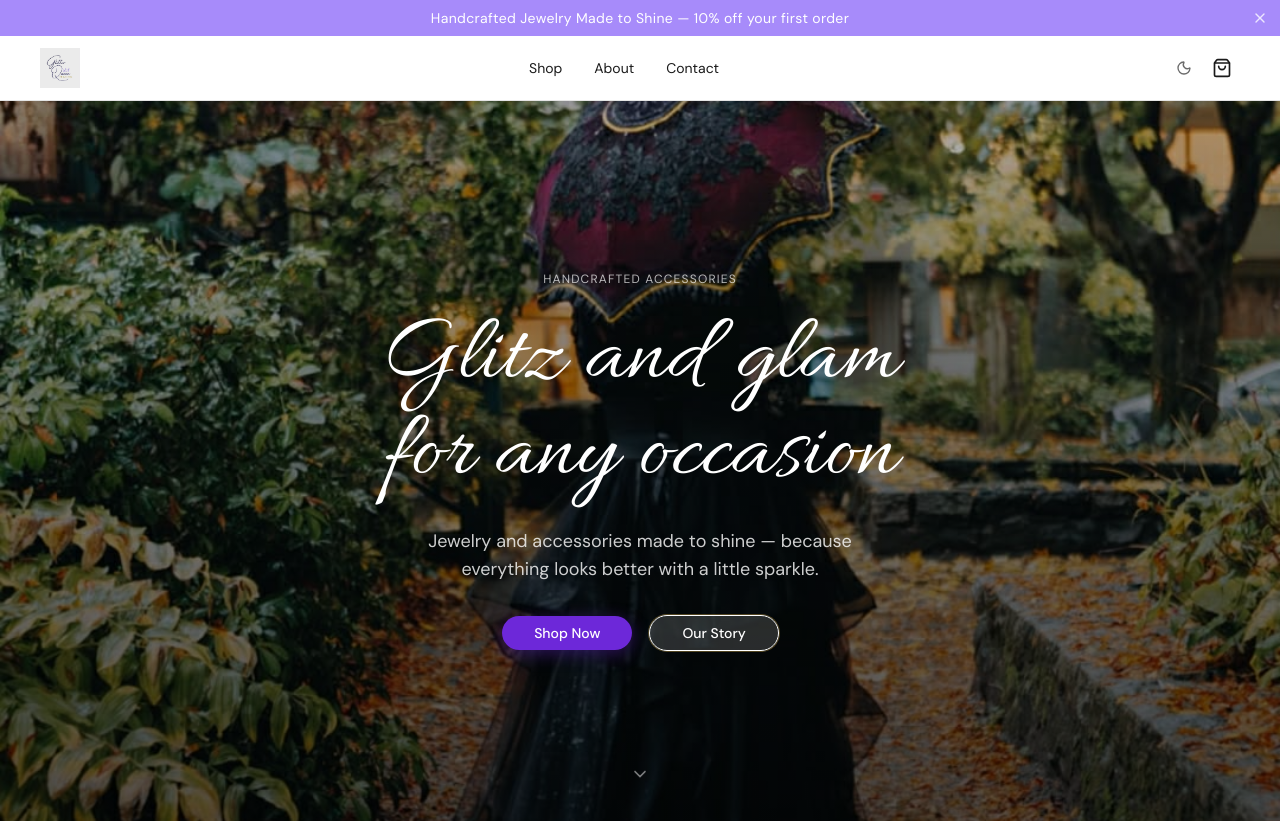
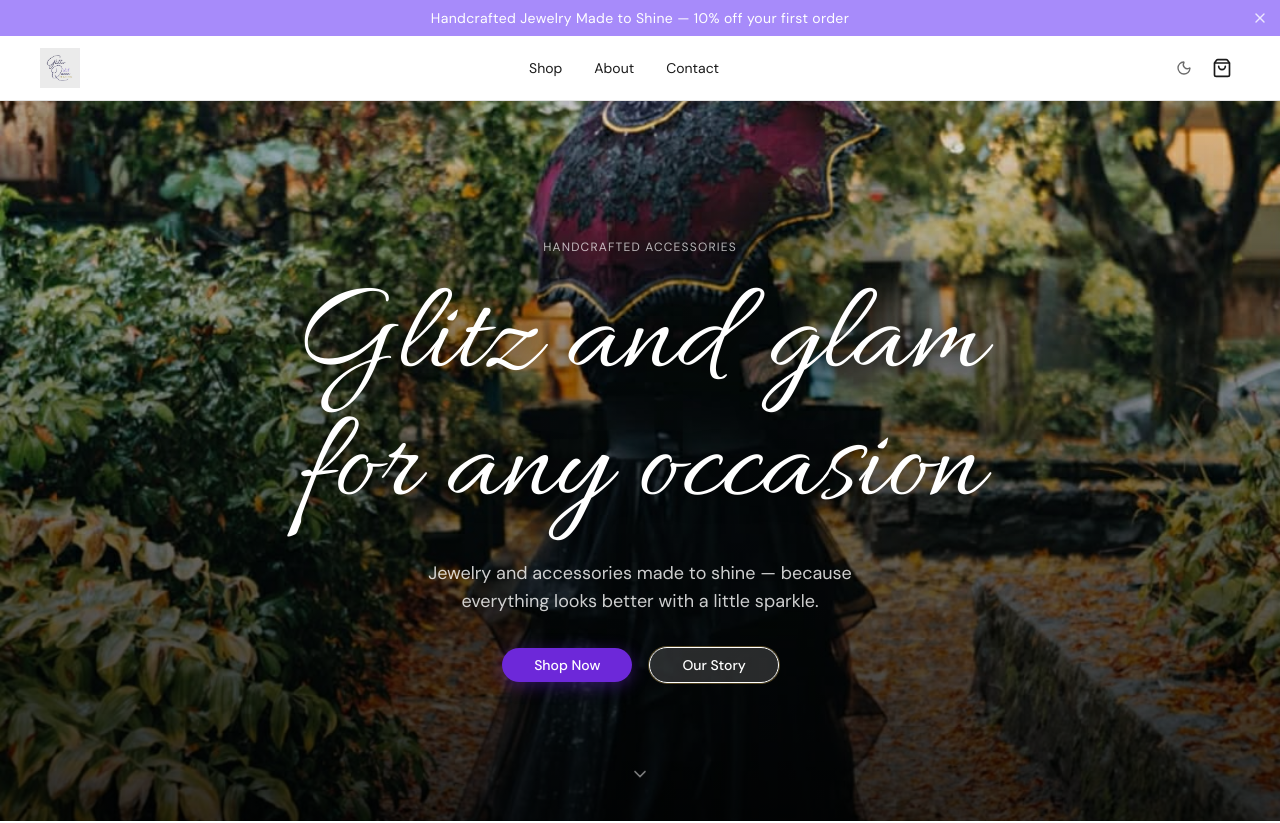
Before and after one commit to afk-bro/glitter-queen, a Next.js app: page / in a window 1280 px wide. Shown: the top 823 px of the page. Built offline with nearby package versions, Linux system fonts and the light colour scheme; no server answers; a web font is replaced by a local one.

Commit message:
feat: hero — stronger gradient, larger headline, text drop-shadow

```diff
--- a/components/home/HeroSection.tsx
+++ b/components/home/HeroSection.tsx
@@ -14,13 +14,13 @@ export function HeroSection() {
         priority
         sizes="100vw"
       />
-      <div className="absolute inset-0 bg-gradient-to-b from-black/30 via-black/50 to-black/65" />
+      <div className="absolute inset-0 bg-gradient-to-b from-black/10 via-black/50 to-black/80" />
 
       <div className="relative z-10 section-inner text-center flex flex-col items-center gap-6 px-6">
         <p className="font-body text-xs tracking-widest uppercase text-white/70">
           Handcrafted Accessories
         </p>
-        <h1 className="font-script text-6xl md:text-8xl text-white leading-none">
+        <h1 className="font-script text-6xl sm:text-7xl md:text-9xl text-white leading-none drop-shadow-[0_2px_12px_rgba(0,0,0,0.8)]">
           Glitz and glam<br className="hidden sm:block" /> for any occasion
         </h1>
         <p className="font-body text-lg text-white/80 max-w-md leading-7">
```
